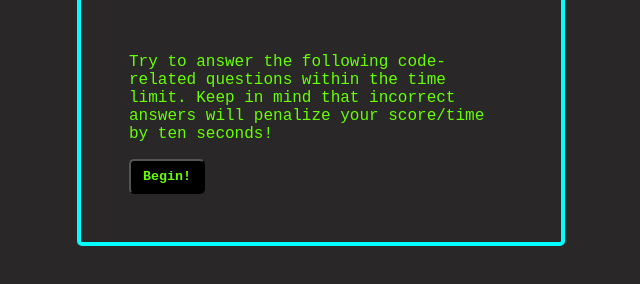
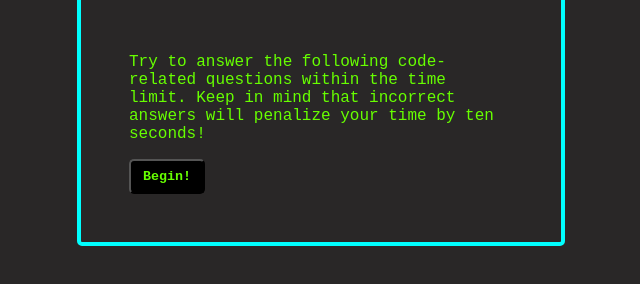
Before and after one commit to en-moss/04-JS-Quiz, a plain HTML site: page index.html in a window 1280 px wide. Shown: the part 350-634 px from the top of the page, without its empty margins (327-967 px from the left). Drawn offline with Linux system fonts and the light colour scheme.

Commit message:
changed landing page text

```diff
--- a/index.html
+++ b/index.html
@@ -13,7 +13,7 @@
             <div id="landingPage" class="appear">
                 <h1>Coding Quiz Challenge</h1>
                 <br>
-                <p>Try to answer the following code-related questions within the time limit. Keep in mind that incorrect answers will penalize your score/time by ten seconds!</p>
+                <p>Try to answer the following code-related questions within the time limit. Keep in mind that incorrect answers will penalize your time by ten seconds!</p>
                 <button type="button" id="begin">Begin!</button>
             </div>
 
```
